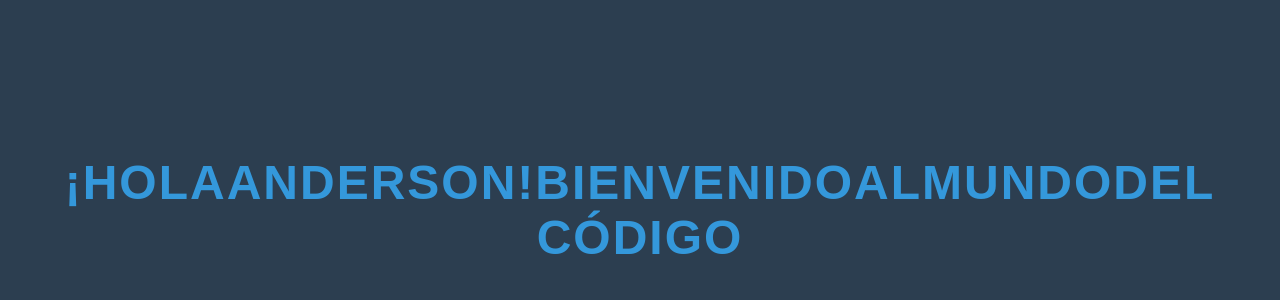
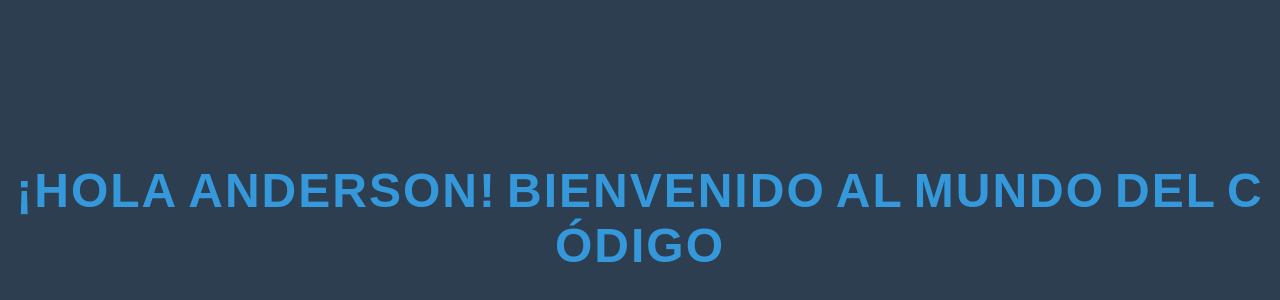
Before and after one commit to Anderson23572388939/PrimerRepositorio, a plain HTML site: page index.html in a window 1280 px wide. Shown: the part 190-490 px from the top of the page. Drawn offline with Linux system fonts and the light colour scheme.

Commit message:
subir proyecto

```diff
--- a/index.css
+++ b/index.css
@@ -1,10 +1,3 @@
-/* General Reset */
-* {
-    margin: 0;
-    padding: 0;
-    box-sizing: border-box;
-}
-
 /* Estilo básico */
 body {
     font-family: 'Arial', sans-serif;
@@ -57,3 +50,9 @@ h1 {
         transform: translateY(0);
     }
 }
+
+/* Los espacios no deben tener animación ni movimiento */
+.space {
+    display: inline-block;
+    width: 10px; /* Ajusta el espacio según lo necesites */
+}
--- a/unProyecto.js
+++ b/unProyecto.js
@@ -3,12 +3,18 @@ document.addEventListener("DOMContentLoaded", () => {
     const texto = titulo.textContent;
     titulo.textContent = ""; // Limpiar el texto original
 
-    // Crear un span por cada letra
-    texto.split(" ").forEach((letra, index) => {
+    // Crear un span por cada letra, respetando los espacios
+    texto.split("").forEach((letra, index) => {
         const span = document.createElement("span");
         span.textContent = letra;
-        span.classList.add("letter");
-        span.style.animationDelay = `${index * 0.05}s`; // Agregar retraso para cada letra
+
+        if (letra === " ") {
+            span.classList.add("space"); // Se agrega una clase especial para los espacios
+        } else {
+            span.classList.add("letter");
+            span.style.animationDelay = `${index * 0.05}s`; // Agregar retraso para cada letra
+        }
+
         titulo.appendChild(span);
     });
 });
```
